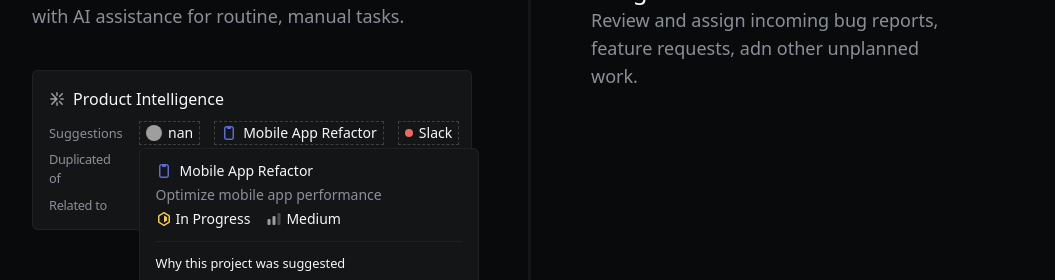
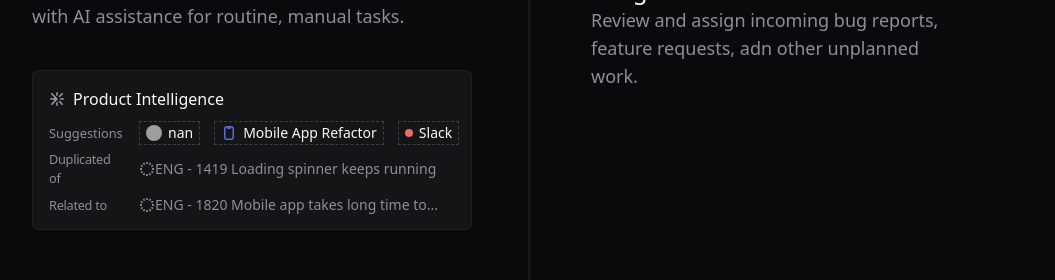
Before and after one commit to Thanagorn16/linearCloneLandingPage, a React (Vite) app: page / in a window 1280 px wide. Shown: the part 8347-8627 px from the top of the page, without its empty margins (112-1167 px from the left). Built offline with nearby package versions, Linux system fonts and the light colour scheme; grey boxes are pictures that could not be loaded.

Commit message:
clean Production Section and adjust the content

```diff
--- a/src/components/ProductIntSection.jsx
+++ b/src/components/ProductIntSection.jsx
@@ -111,25 +111,8 @@
 	);
 }
 
-export default function ProductIntSection() {
+function GetMobileWindow() {
 	return (
-		<div className="relative w-110 h-40 px-4 py-4 bg-[#141516] rounded-md border border-[rgba(255,255,255,0.05)]">
-			<div className="flex items-center gap-2">
-				<GetSunIcon/>
-				<span className="text-base text-[#f7f8f8]">Product Intelligence</span>
-			</div>
-
-			<div className="h-2"></div>
-
-			{/* collum */}
-			<div className="flex flex-col w-105 h-26 gap-2">
-				<GetSuggestionComponent/>
-				<GetPlainComponent topic="Duplicated of" text={"ENG - 1419 Loading spinner keeps running"}/>
-				<GetPlainComponent topic="Related to" text={"ENG - 1820 Mobile app takes long time to..."}/>
-			</div>
-
-			{/* second window */}
-
 		<div className="absolute py-3 px-4 w-85 h-67 top-1/2 left-1/4 -translate-x-1 -translate-y-0.5 bg-[#141516] border rounded-md border-[rgba(255,255,255,0.05)]">
 			{/* col for the whole window */}
 			<div className="flex flex-col">
@@ -151,7 +134,10 @@
 							<span className="text-sm text-[#f7f8f8]">Medium</span>
 						</div>
 					</div>
+					<div className="h-1"></div>
 				</div>
+
+				<div className="h-1"></div>
 
 				<div className="py-3 pb-3 border-b border-[rgba(255,255,255,0.05)]">
 					<h3 className="text-[0.8rem] text-[#f7f8f8]">Why this project was suggested</h3>
@@ -163,8 +149,6 @@
 				</div>
 
 				<div className="py-2 pb-2">
-
-
 					<div className="h-2.5"></div>
 
 					<button className="absolute w-80.5 h-8 left-2 bg-[hsl(210,5%,13%)] rounded-md border border-[hsl(240,5%,20%)]">
@@ -173,12 +157,36 @@
 							<span className="text-[0.8rem] text-[#f7f8f8]">Accept suggestion</span>
 						</div>
 					</button>
-
 				</div>
 
-				</div>
 			</div>
 
 		</div>
 	);
 }
+
+export default function ProductIntSection() {
+	return (
+		<div className="relative w-110 h-40 px-4 py-4 bg-[#141516] rounded-md border border-[rgba(255,255,255,0.05)]">
+			<div className="flex items-center gap-2">
+				<GetSunIcon/>
+				<span className="text-base text-[#f7f8f8]">Product Intelligence</span>
+			</div>
+
+			<div className="h-2"></div>
+
+			{/* collum */}
+			<div className="flex flex-col w-105 h-26 gap-2">
+				<GetSuggestionComponent/>
+				<GetPlainComponent topic="Duplicated of" text={"ENG - 1419 Loading spinner keeps running"}/>
+				<GetPlainComponent topic="Related to" text={"ENG - 1820 Mobile app takes long time to..."}/>
+			</div>
+
+			{/* second window */}
+			{/* <GetNanWindow/> */}
+			{/* <GetMobileWindow/> */}
+
+
+		</div>
+	);
+}
```
Lines whose indentation alone changed are shown as unchanged.
